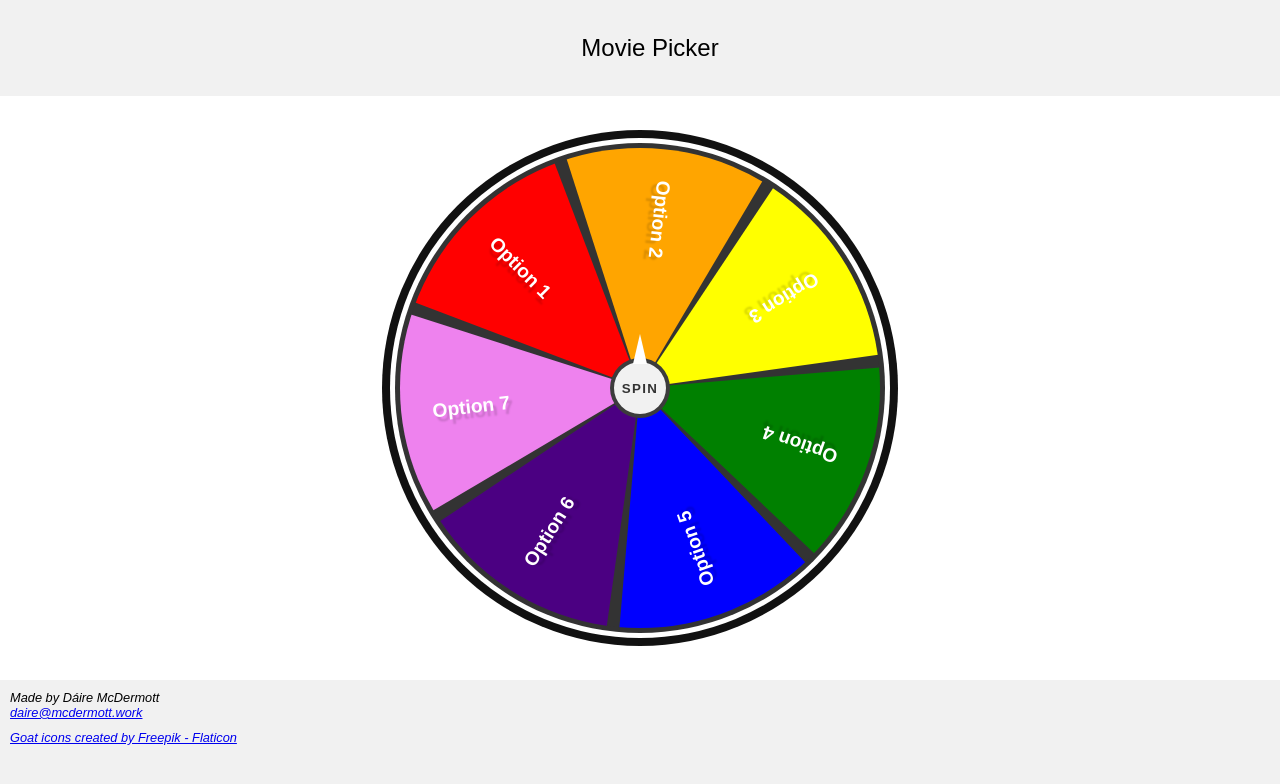
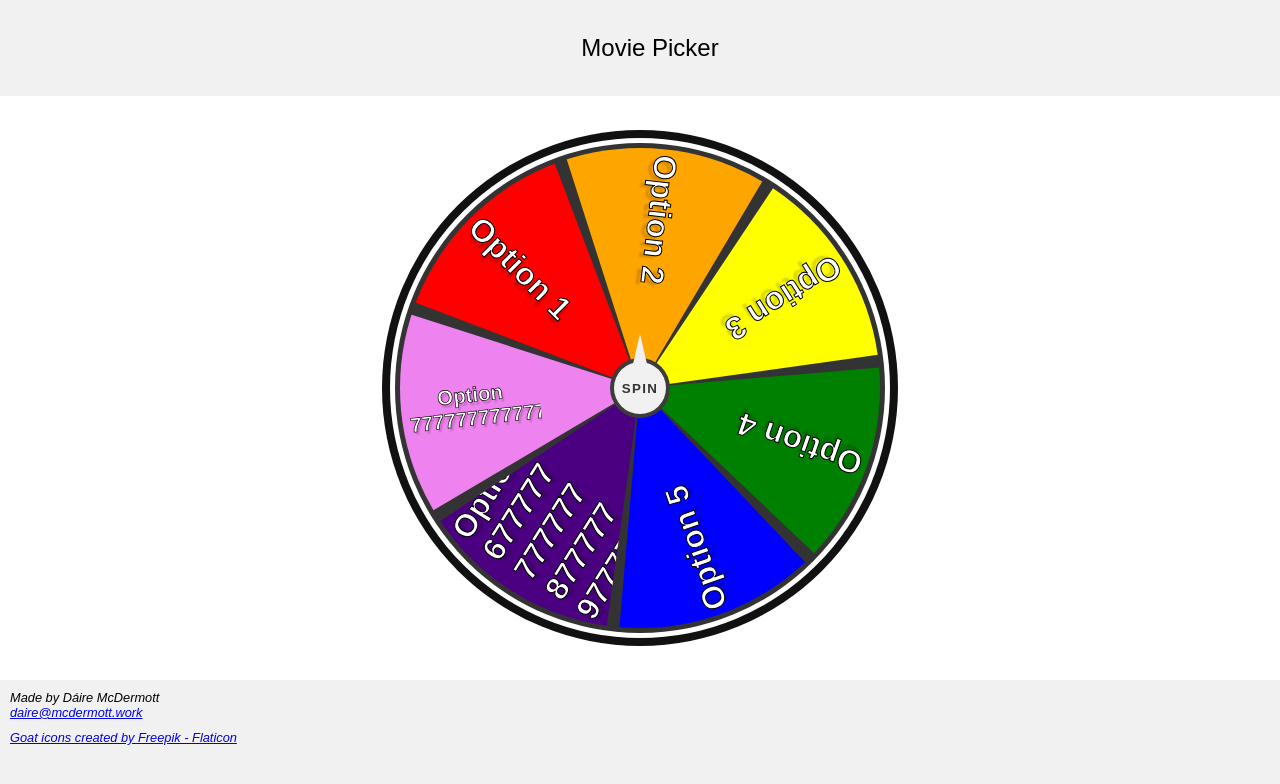
Before and after one commit to qwertydaz/goathouse-react, a React app: page / in a window 1280 px wide. Shown: the top 784 px of the page. Built offline with nearby package versions, Linux system fonts and the light colour scheme.

Commit message:
fixes alert message to pop up correctly and with a delay

```diff
--- a/package.json
+++ b/package.json
@@ -13,11 +13,13 @@
   },
   "dependencies": {
     "@reduxjs/toolkit": "^2.2.7",
+    "canvas-confetti": "^1.9.3",
     "react": "^18.3.1",
     "react-dom": "^18.3.1",
     "react-redux": "^9.1.2"
   },
   "devDependencies": {
+    "@types/canvas-confetti": "^1.6.4",
     "@types/node": "^22.4.1",
     "@types/react": "^18.3.3",
     "@types/react-dom": "^18.3.0",
--- a/src/components/common/alert-box/alert-box.css
+++ b/src/components/common/alert-box/alert-box.css
@@ -72,6 +72,7 @@
 
 .alert__title {
     margin: 0;
+    text-align: center;
 }
 
 .alert__content {
--- a/src/components/common/alert-box/alert-box.tsx
+++ b/src/components/common/alert-box/alert-box.tsx
@@ -1,15 +1,65 @@
-import React from 'react';
+import React, { useEffect, useRef, useState } from 'react';
 import './alert-box.css';
+import confetti from 'canvas-confetti';
 
 interface AlertBoxProps {
+  togglerClassName: string;
+  delayInSeconds?: number;
+  confetti?: boolean;
   title?: string;
   content?: React.ReactNode;
 }
 
+const triggerConfetti = () => {
+  confetti({
+    particleCount: 100,
+    spread: 70,
+    origin: { y: 0.6 },
+  });
+}
+
 const AlertBox: React.FC<AlertBoxProps> = ({
+  togglerClassName = undefined,
+  delayInSeconds = 0,
+  confetti = false,
   title = undefined,
   content = undefined,
 }) => {
+  const alertTogglerRef = useRef<HTMLInputElement | null>(null);
+  const [isToggling, setIsToggling] = useState(false);
+  let titleElement;
+
+  // set up event listener to open alert box
+  useEffect(() => {
+    const toggler = document.querySelector(`.${togglerClassName}`);
+    alertTogglerRef.current = document.getElementById(
+      'open-alert',
+    ) as HTMLInputElement;
+
+    const handleOpenEvent = () => {
+      if (isToggling) return;
+
+      setIsToggling(true);
+
+      setTimeout(() => {
+        if (alertTogglerRef.current) {
+          alertTogglerRef.current.checked = !alertTogglerRef.current.checked;
+        }
+        setIsToggling(false);
+
+        if (confetti) triggerConfetti();
+      }, delayInSeconds * 1000);
+    };
+
+    if (toggler) toggler.addEventListener('click', handleOpenEvent);
+
+    return () => {
+      if (toggler) toggler.removeEventListener('click', handleOpenEvent);
+    };
+  }, [togglerClassName, delayInSeconds, isToggling]);
+
+  if (title) titleElement = <h1 className='alert__title'>{title}</h1>;
+
   return (
     <div className='alert-box'>
       <input type='checkbox' id='open-alert' className='alert__toggler' />
@@ -17,11 +67,8 @@ const AlertBox: React.FC<AlertBoxProps> = ({
       <div className='alert'>
         <label className='alert__close' htmlFor='open-alert'></label>
         <div className='alert__content'>
-          <h1 className='alert__title'>{title}</h1>
+          {titleElement}
           {content}
-          <label className='button' htmlFor='open-alert'>
-            Close
-          </label>
         </div>
       </div>
     </div>
--- a/src/components/decision-wheel/alert-box/decision-wheel-alert-box-content.tsx
+++ b/src/components/decision-wheel/alert-box/decision-wheel-alert-box-content.tsx
@@ -2,11 +2,9 @@ import React from 'react';
 
 const DecisionWheelAlertBoxContent: React.FC = () => {
   return (
-    <>
+    <div className='decision-wheel-alert-box-content'>
       <p>Lorem Ipsum</p>
-      <p>Lorem Ipsum</p>
-      <p>Lorem Ipsum</p>
-    </>
+    </div>
   );
 };
 
--- a/src/components/decision-wheel/alert-box/decision-wheel-alert-box.tsx
+++ b/src/components/decision-wheel/alert-box/decision-wheel-alert-box.tsx
@@ -3,7 +3,15 @@ import AlertBox from '../../common/alert-box/alert-box';
 import DecisionWheelAlertBoxContent from './decision-wheel-alert-box-content';
 
 const DecisionWheelAlertBox: React.FC = () => {
-  return <AlertBox title='Movie:' content={<DecisionWheelAlertBoxContent />} />;
+  return (
+    <AlertBox
+      togglerClassName='spin-button'
+      delayInSeconds={5}
+      confetti={true}
+      title='🎬'
+      content={<DecisionWheelAlertBoxContent />}
+    />
+  );
 };
 
 export default DecisionWheelAlertBox;
--- a/src/components/decision-wheel/decision-wheel.css
+++ b/src/components/decision-wheel/decision-wheel.css
@@ -1,5 +1,5 @@
 :root {
-    --horizontal-gap-size: 50px;
+    --horizontal-gap-size: 40px;
     --vertical-gap-size: 100px;
 }
 
@@ -20,7 +20,6 @@
     position: absolute;
     width: 60px;
     height: 60px;
-    background-color: #f1f1f1;
     border-radius: 50%;
     z-index: 10;
     display: flex;
@@ -28,10 +27,8 @@
     align-items: center;
     text-transform: uppercase;
     font-weight: 600;
-    color: #333;
     letter-spacing: 0.1em;
-    border: 4px solid #000000bf;
-    cursor: pointer;
+    border: 4px solid;
     user-select: none;
 }
 
@@ -41,8 +38,24 @@
     top: -28px;
     width: 20px;
     height: 30px;
-    background: white;
     clip-path: polygon(50% 0, 15% 100%, 85% 100%);
+}
+
+.decision-wheel .spin-button:enabled::before,
+.decision-wheel .spin-button:enabled {
+    background-color: #f1f1f1;
+    color: #333;
+    cursor: pointer;
+    border-color: #000000bf;
+}
+
+.decision-wheel .spin-button:disabled::before,
+.decision-wheel .spin-button:disabled {
+    background-color: #ccc;
+    color: #999;
+    border-color: #999;
+    cursor: not-allowed;
+    pointer-events: none;
 }
 
 .decision-wheel .wheel {
@@ -69,15 +82,35 @@
     display: flex;
     justify-content: center;
     align-items: center;
-    user-select: none;
-    cursor: pointer;
+    overflow: hidden;
 }
 
 .decision-wheel .wheel .wheel-option .option-label {
-    position: relative;
     transform: rotate(45deg);
-    font-size: 1.2em;
+    font-size: 2em;
     font-weight: 700;
     color: #fff;
     text-shadow: 3px 5px 2px #00000026;
+    -webkit-text-stroke: 1px black;
+    display: inline-block;
+    max-width: 90%; /* Prevents the text from expanding too much */
+    max-height: 90%; /* Prevents the text from growing too large */
+    padding: 10px; /* Adds padding to limit the text area */
+    box-sizing: border-box;
+    text-align: center;
+    overflow: hidden;
+    transform-origin: center center; /* Ensures the text scales around the center */
 }
+
+
+.decision-wheel .decision-wheel-alert-box-content {
+    margin: 0;
+    text-align: center;
+    font-size: 2.5vw;
+    font-weight: bold;
+    display: flex;
+    justify-content: center;
+    align-items: center;
+    height: 100%;
+    width: 100%;
+}
--- a/src/components/decision-wheel/spin-button/spin-button.tsx
+++ b/src/components/decision-wheel/spin-button/spin-button.tsx
@@ -1,20 +1,35 @@
-import React from 'react';
-import { setSpinAngle } from '../../../store/reducers/movie-picker.reducer';
+import React, { useState } from 'react';
+import {
+  setSpinAngle,
+  setSpinComplete,
+} from '../../../store/reducers/movie-picker.reducer';
 import { useDispatch } from 'react-redux';
 
 const calculateSpinAngle = () => {
-  return Math.ceil(Math.random() * 3600);
+  const minAngle = 1800;
+  return Math.ceil(Math.random() * 1800) + minAngle;
 };
 
 const SpinButton: React.FC = () => {
   const dispatch = useDispatch();
+  const [isDisabled, setIsDisabled] = useState(false);
 
   const handleClick = () => {
-    dispatch(setSpinAngle(calculateSpinAngle()));
+    setIsDisabled(true);
+
+    dispatch(setSpinComplete(false));
+
+    const angle = calculateSpinAngle();
+    dispatch(setSpinAngle(angle));
+
+    setTimeout(() => {
+      dispatch(setSpinComplete(true));
+      setIsDisabled(false);
+    }, 5000);
   };
 
   return (
-    <button className='spin-button' onClick={handleClick}>
+    <button className='spin-button' onClick={handleClick} disabled={isDisabled}>
       spin
     </button>
   );
--- a/src/components/decision-wheel/wheel/wheel-option.tsx
+++ b/src/components/decision-wheel/wheel/wheel-option.tsx
@@ -1,14 +1,39 @@
-import React from 'react';
+import React, { useEffect, useRef } from 'react';
 
 interface WheelOptionProps {
   optionLabel: string;
   style: React.CSSProperties;
 }
 
+const getLabelStyle = (label: HTMLSpanElement) => {
+  const parent = label.parentElement;
+  if (!parent) return 'rotate(45deg)';
+
+  const parentWidth = parent.clientWidth;
+  const parentHeight = parent.clientHeight;
+  const labelWidth = label.scrollWidth;
+  const labelHeight = label.scrollHeight;
+
+  const scale = Math.min(
+    parentWidth / labelWidth,
+    parentHeight / labelHeight,
+    1
+  );
+
+  return `rotate(45deg) scale(${scale})`;
+}
+
 const WheelOption: React.FC<WheelOptionProps> = ({ optionLabel, style }) => {
+  const labelRef = useRef<HTMLSpanElement>(null);
+
+  useEffect(() => {
+    const label = labelRef.current;
+    if (label) label.style.transform = getLabelStyle(label);
+  }, [optionLabel]);
+
   return (
     <div className='wheel-option' style={style}>
-      <span className='option-label'>{optionLabel}</span>
+      <span className='option-label' ref={labelRef}>{optionLabel}</span>
     </div>
   );
 };
--- a/src/components/decision-wheel/wheel/wheel.tsx
+++ b/src/components/decision-wheel/wheel/wheel.tsx
@@ -19,8 +19,8 @@ const Wheel: React.FC = () => {
     'Option 3',
     'Option 4',
     'Option 5',
-    'Option 6',
-    'Option 7',
+    'Option 677777 777777 877777 977777',
+    'Option 77777777777777777777',
   ];
 
   const calculateWheelOptionStyles = () => {
--- a/src/store/reducers/movie-picker.reducer.ts
+++ b/src/store/reducers/movie-picker.reducer.ts
@@ -3,11 +3,13 @@ import { createSlice, PayloadAction } from '@reduxjs/toolkit';
 interface MoviePickerState {
   selectedMovie?: string;
   spinAngle: number;
+  isSpinComplete: boolean;
 }
 
 const initialState: MoviePickerState = {
   selectedMovie: undefined,
   spinAngle: 0,
+  isSpinComplete: false,
 };
 
 const moviePickerSlice = createSlice({
@@ -23,9 +25,16 @@ const moviePickerSlice = createSlice({
     setSpinAngle: (state: MoviePickerState, action: PayloadAction<number>) => {
       state.spinAngle = action.payload;
     },
+    setSpinComplete: (
+      state: MoviePickerState,
+      action: PayloadAction<boolean>,
+    ) => {
+      state.isSpinComplete = action.payload;
+    },
   },
 });
 
-export const { setSelectedMovie, setSpinAngle } = moviePickerSlice.actions;
+export const { setSelectedMovie, setSpinAngle, setSpinComplete } =
+  moviePickerSlice.actions;
 
 export default moviePickerSlice.reducer;
--- a/src/store/selectors/movie-picker.selectors.ts
+++ b/src/store/selectors/movie-picker.selectors.ts
@@ -3,5 +3,7 @@ import { RootState } from '../store';
 const selectSelectedMovie = (state: RootState) =>
   state.moviePicker.selectedMovie;
 const selectSpinAngle = (state: RootState) => state.moviePicker.spinAngle;
+const selectSpinComplete = (state: RootState) =>
+  state.moviePicker.isSpinComplete;
 
-export { selectSelectedMovie, selectSpinAngle };
+export { selectSelectedMovie, selectSpinAngle, selectSpinComplete };
--- a/src/styles.css
+++ b/src/styles.css
@@ -59,9 +59,6 @@ body {
     gap: 0;
 }
 
-.footer .credits {
-}
-
 .main-content {
     flex: 1;
     display: flex;
```
Also changed, not shown: 1 other file (tests, documents, lock files or other folders).
